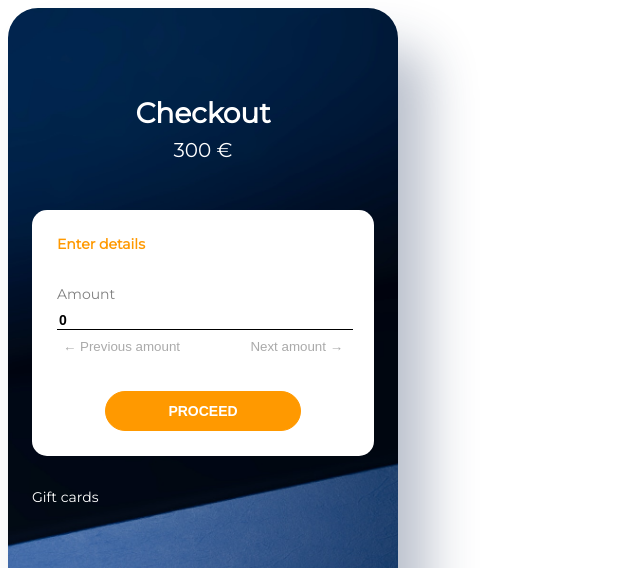
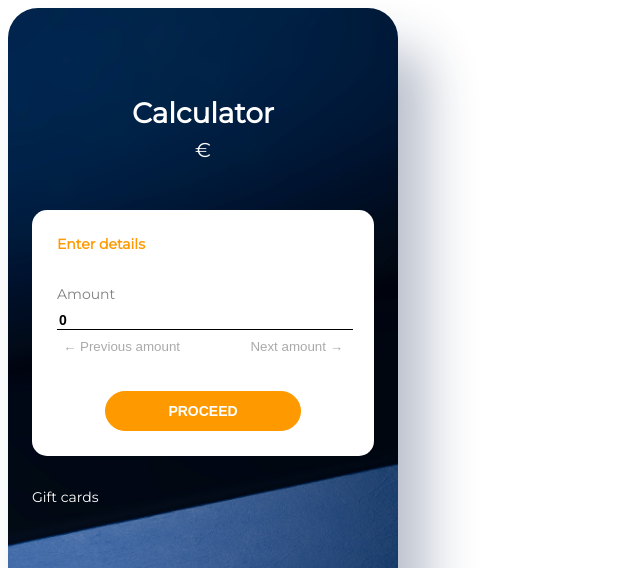
Before and after one commit to AntoineMorelDev/Glady, an Angular app in the folder frontend/calculator-client/: page / in a window 1280 px wide. Shown: the top 568 px of the page, without its empty margins (0-640 px from the left). Built offline with nearby package versions, Linux system fonts and the light colour scheme.

Commit message:
Change checkout.component to calculator.component and internalize API

```diff
--- a/frontend/calculator-client/src/app/app.component.html
+++ b/frontend/calculator-client/src/app/app.component.html
@@ -1,7 +1,3 @@
 <div class="mobile-app">
-  <app-checkout
-  [combinationResponse]="combinationResponse"
-  (previousAmountCheckout)="previousAmount($event)"
-  (nextAmountCheckout)="nextAmount($event)"
-  (checkout)="checkout($event)"></app-checkout>
+  <app-calculator></app-calculator>
 </div>
--- a/frontend/calculator-client/src/app/app.component.ts
+++ b/frontend/calculator-client/src/app/app.component.ts
@@ -1,6 +1,4 @@
 import { Component } from '@angular/core';
-import { CalculatorService } from './services/calculator.service';
-import { CombinationResponse } from './models/combination-response.model';
 
 @Component({
   selector: 'app-root',
@@ -8,26 +6,4 @@ import { CombinationResponse } from './models/combination-response.model';
   styleUrls: ['./app.component.css']
 })
 export class AppComponent {
-  combinationResponse: CombinationResponse = {};
-
-  constructor(private calculatorService: CalculatorService) {
-  }
-
-  checkout(amount: number): void {
-    this.calculatorService.searchCombination(amount).subscribe(combinationResponse => {
-      this.combinationResponse = combinationResponse;
-    });
-  }
-
-  previousAmount(amount: number) : void {
-    this.calculatorService.previousAmount(amount).subscribe(combinationResponse => {
-      this.combinationResponse = combinationResponse;
-    });
-  }
-
-  nextAmount(amount: number) : void {
-    this.calculatorService.nextAmount(amount).subscribe(combinationResponse => {
-      this.combinationResponse = combinationResponse;
-    });
-  }
 }
--- a/frontend/calculator-client/src/app/app.module.ts
+++ b/frontend/calculator-client/src/app/app.module.ts
@@ -4,7 +4,7 @@ import { BrowserModule } from '@angular/platform-browser';
 import { AppComponent } from './app.component';
 import { HTTP_INTERCEPTORS, HttpClientModule } from '@angular/common/http';
 import { AuthInterceptorService } from './services/auth-interceptor.service';
-import { CheckoutComponent } from './components/checkout/checkout.component';
+import { CalculatorComponent } from './components/calculator/calculator.component';
 import { FormsModule, ReactiveFormsModule } from '@angular/forms';
 
 @NgModule({
@@ -16,7 +16,7 @@ import { FormsModule, ReactiveFormsModule } from '@angular/forms';
   ],
   declarations: [
     AppComponent,
-    CheckoutComponent
+    CalculatorComponent
   ],
   providers: [{
     provide: HTTP_INTERCEPTORS,
--- a/frontend/calculator-client/src/app/components/checkout/checkout.component.css
+++ b/frontend/calculator-client/src/app/components/calculator/calculator.component.css
@@ -1,5 +1,5 @@
 :host {
-    .checkout {
+    .calculator {
         padding: 0 24px 12px 24px;
 
         .screen-title {
--- a/frontend/calculator-client/src/app/components/checkout/checkout.component.html
+++ b/frontend/calculator-client/src/app/components/calculator/calculator.component.html
@@ -1,6 +1,6 @@
-<div class="checkout">
-  <div class="screen-title">Checkout</div>
-  <div class="screen-subtitle">300 {{combinationResponse.equal?.value}}€</div>
+<div class="calculator">
+  <div class="screen-title">Calculator</div>
+  <div class="screen-subtitle">{{combinationResponse.equal?.value}} €</div>
   <div class="amount">
     <div class="amount-title">Enter details</div>
     <div class="amount-input-label">Amount</div>
--- /dev/null
+++ b/frontend/calculator-client/src/app/components/calculator/calculator.component.ts
@@ -0,0 +1,56 @@
+import { Component } from '@angular/core';
+import { CombinationResponse } from 'src/app/models/combination-response.model';
+import { CalculatorService } from 'src/app/services/calculator.service';
+
+@Component({
+  selector: 'app-calculator',
+  templateUrl: './calculator.component.html',
+  styleUrls: ['./calculator.component.css']
+})
+export class CalculatorComponent {
+
+  amount: number = 0;
+  amountNotAvailable: boolean = false;
+  combinationResponse: CombinationResponse = {};
+
+  constructor(private calculatorService: CalculatorService) {
+  }
+
+  updateCombinationResponse(newCombinationResponse: CombinationResponse) {
+    this.combinationResponse = newCombinationResponse;
+
+    if (newCombinationResponse?.equal?.value) {
+      // Amount exist on the store : update the amount
+      this.amount = newCombinationResponse.equal.value;
+    } else if (newCombinationResponse?.floor?.value && !this.combinationResponse?.ceil?.value) {
+      // Max reached : lower the amount and validate
+      this.amount = newCombinationResponse.floor.value;
+      this.validateAmount();
+    } else if (newCombinationResponse?.ceil?.value && !this.combinationResponse?.floor?.value) {
+      // Min reached : upgrade the amount and validate
+      this.amount = newCombinationResponse.ceil.value;
+      this.validateAmount();
+    }
+
+    this.amountNotAvailable = !newCombinationResponse.equal && (!!newCombinationResponse.floor || !!newCombinationResponse.ceil);
+  }
+
+
+  validateAmount(): void {
+    this.calculatorService.searchCombination(this.amount).subscribe(combinationResponse => {
+      this.updateCombinationResponse(combinationResponse);
+    });
+  }
+
+  previousAmount(): void {
+    this.calculatorService.previousAmount(this.amount).subscribe(combinationResponse => {
+      this.updateCombinationResponse(combinationResponse);
+    });
+  }
+
+  nextAmount(): void {
+    this.calculatorService.nextAmount(this.amount).subscribe(combinationResponse => {
+      this.updateCombinationResponse(combinationResponse);
+    });
+  }
+}
--- a/frontend/calculator-client/src/app/components/checkout/checkout.component.ts
+++ /dev/null
@@ -1,48 +0,0 @@
-import { Component, EventEmitter, Input, OnChanges, Output, SimpleChanges } from '@angular/core';
-import { CombinationResponse } from 'src/app/models/combination-response.model';
-import { Combination } from 'src/app/models/combination.model';
-
-@Component({
-  selector: 'app-checkout',
-  templateUrl: './checkout.component.html',
-  styleUrls: ['./checkout.component.css']
-})
-export class CheckoutComponent implements OnChanges {
-  @Input() combinationResponse: CombinationResponse = {};
-  @Output() checkout: EventEmitter<number> = new EventEmitter<number>();
-  @Output() previousAmountCheckout: EventEmitter<number> = new EventEmitter<number>();
-  @Output() nextAmountCheckout: EventEmitter<number> = new EventEmitter<number>();
-
-  amount: number = 0;
-  amountNotAvailable: boolean = false;
-
-  ngOnChanges() {
-    if (this.combinationResponse?.equal?.value) {
-      // Amount exist on the store : update the amount
-      this.amount = this.combinationResponse.equal.value;
-    } else if (this.combinationResponse?.floor?.value && !this.combinationResponse?.ceil?.value) {
-      // Max reached : lower the amount and validate
-      this.amount = this.combinationResponse.floor.value;
-      this.validateAmount();
-    } else if (this.combinationResponse?.ceil?.value && !this.combinationResponse?.floor?.value) {
-      // Min reached : upgrade the amount and validate
-      this.amount = this.combinationResponse.ceil.value;
-      this.validateAmount();
-    }
-
-    this.amountNotAvailable = !this.combinationResponse.equal && (!!this.combinationResponse.floor || !!this.combinationResponse.ceil);
-  }
-
-
-  validateAmount(): void {
-    this.checkout.next(this.amount);
-  }
-
-  previousAmount(): void {
-    this.previousAmountCheckout.next(this.amount);
-  }
-
-  nextAmount(): void {
-    this.nextAmountCheckout.next(this.amount);
-  }
-}
```
Also changed, not shown: 2 other files (tests, documents, lock files or other folders).
